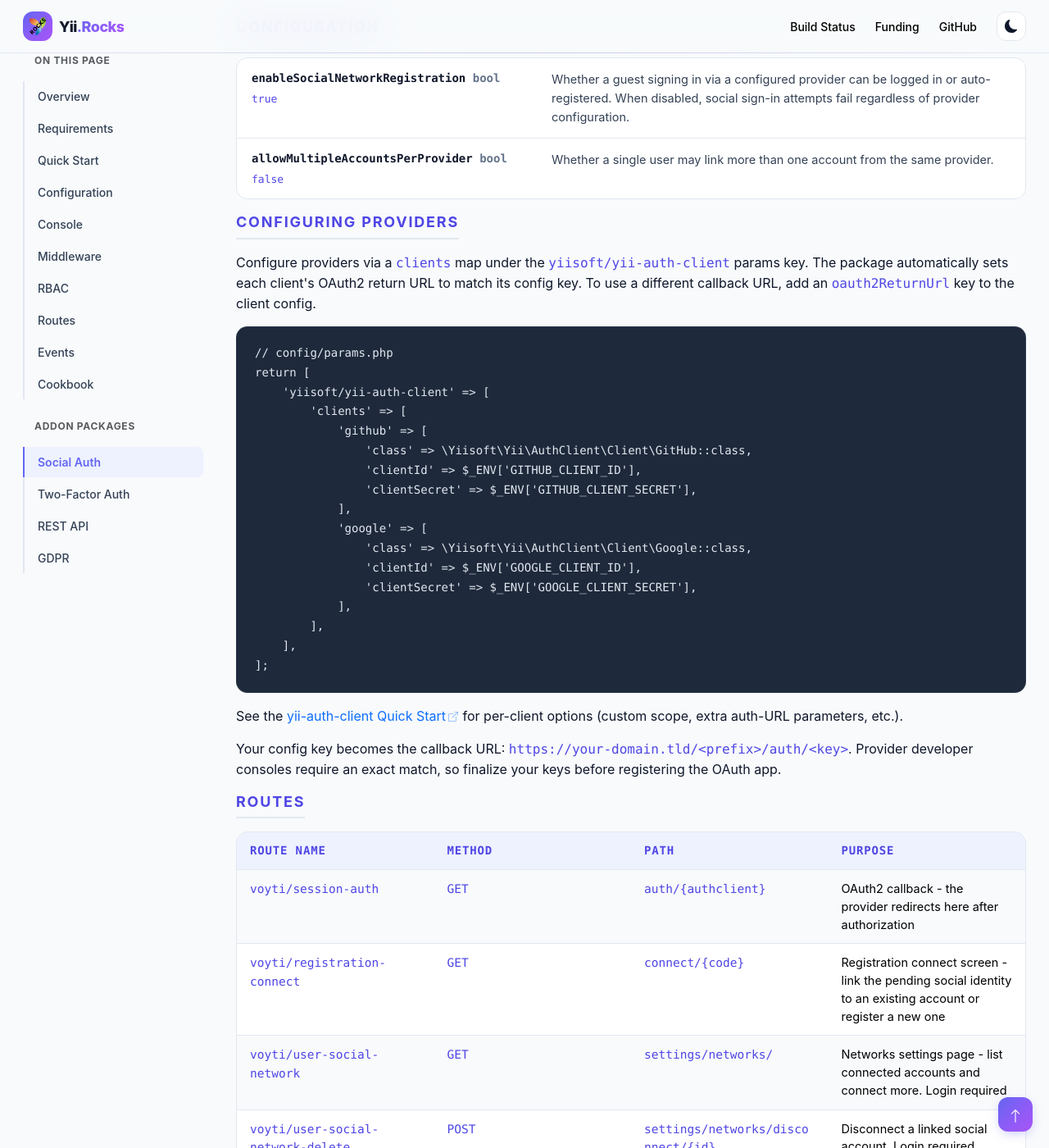
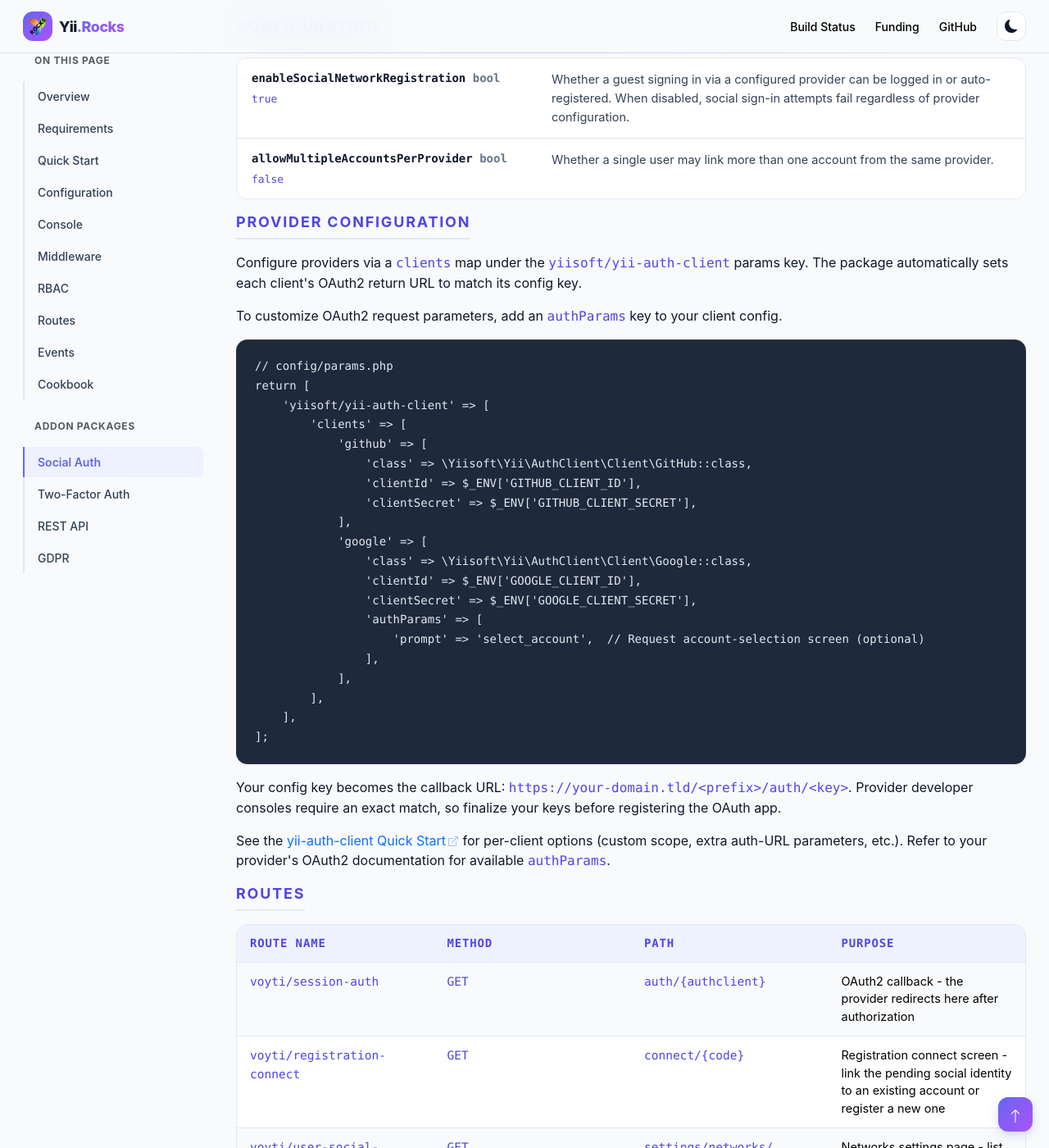
Before and after one commit to YiiRocks/YiiRocks.github.io, a Jekyll site: the page built from voyti/social/index.html, in a window 1280 px wide and 1400 px high, scrolled down 513 px. Shown: the whole window at 82% size. Built offline with Jekyll 4.4.1, drawn with Linux system fonts in a browser that asks for light colours; a style sheet for code colours, icons or effects is not loaded.

Commit message:
Update voyti social authentication documentation: replace oauth2ReturnUrl with authParams configuration
- Rename section heading to "Provider configuration"
- Replace oauth2ReturnUrl example with authParams for customizing OAuth2 request parameters
- Add Google authParams example showing prompt parameter
- Reorganize paragraphs for better flow
- Update reference to yii-auth-client Quick Start with authParams mention

```diff
--- a/voyti/social/index.html
+++ b/voyti/social/index.html
@@ -49,12 +49,14 @@ title: "Voyti - Social Authentication"
             </div>
         </div>
 
-        <h4 class="doc-section-heading">Configuring providers</h4>
+        <h4 class="doc-section-heading">Provider configuration</h4>
         <p>
             Configure providers via a <code>clients</code> map under the
             <code>yiisoft/yii-auth-client</code> params key. The package automatically sets each
-            client's OAuth2 return URL to match its config key. To use a different callback URL,
-            add an <code>oauth2ReturnUrl</code> key to the client config.
+            client's OAuth2 return URL to match its config key.
+        </p>
+        <p>
+            To customize OAuth2 request parameters, add an <code>authParams</code> key to your client config.
         </p>
         <pre class="doc-example mb-3"><code class="language-php">// config/params.php
 return [
@@ -69,18 +71,21 @@ return [
                 'class' => \Yiisoft\Yii\AuthClient\Client\Google::class,
                 'clientId' => $_ENV['GOOGLE_CLIENT_ID'],
                 'clientSecret' => $_ENV['GOOGLE_CLIENT_SECRET'],
+                'authParams' => [
+                    'prompt' => 'select_account',  // Request account-selection screen (optional)
+                ],
             ],
         ],
     ],
 ];</code></pre>
         <p>
+            Your config key becomes the callback URL: <code>https://your-domain.tld/&lt;prefix&gt;/auth/&lt;key&gt;</code>.
+            Provider developer consoles require an exact match, so finalize your keys before registering the OAuth app.
+        </p>
+        <p>
             See the
             <a href="https://github.com/yiisoft/yii-auth-client/blob/master/docs/guide/en/quick-start.md" target="_blank">yii-auth-client Quick Start</a>
-            for per-client options (custom scope, extra auth-URL parameters, etc.).
-        </p>
-        <p>
-            Your config key becomes the callback URL: <code>https://your-domain.tld/&lt;prefix&gt;/auth/&lt;key&gt;</code>.
-            Provider developer consoles require an exact match, so finalize your keys before registering the OAuth app.
+            for per-client options (custom scope, extra auth-URL parameters, etc.). Refer to your provider's OAuth2 documentation for available <code>authParams</code>.
         </p>
 
         <h4 class="doc-section-heading">Routes</h4>
```
